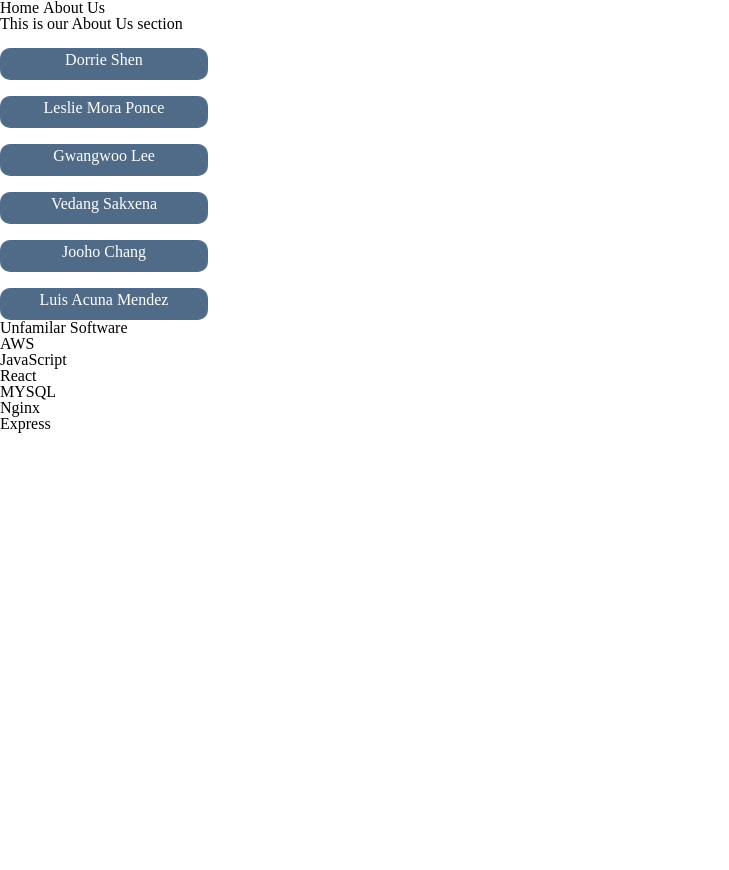
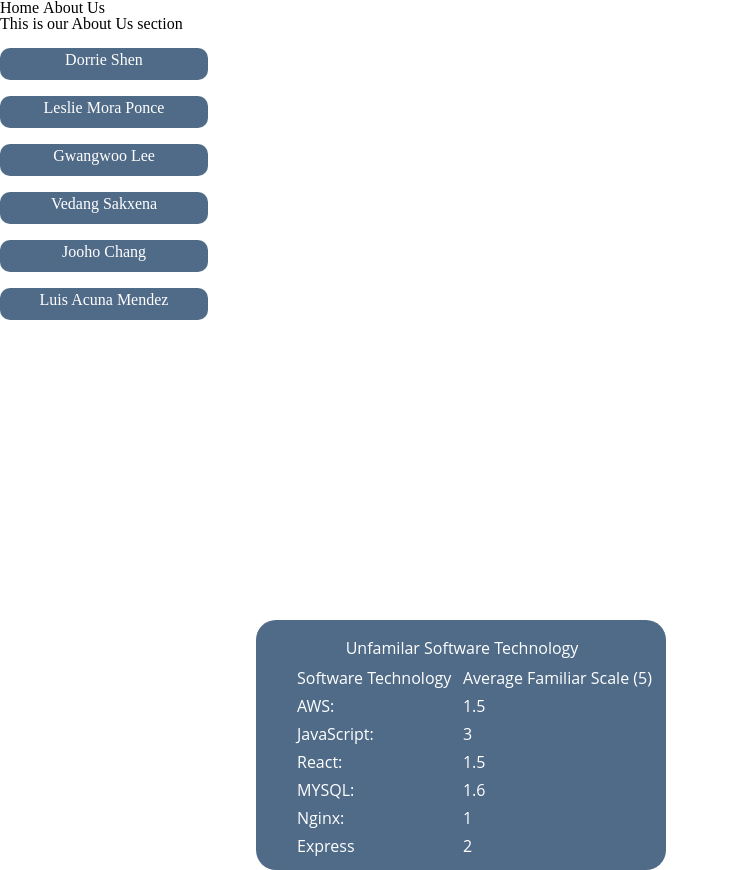
Before and after one commit to jooho2055/Last-Call, a React (Create React App) app in the folder application/client/: page /AboutUs in a window 1280 px wide. Shown: the whole page, without its empty margins (0-729 px from the left). Before the commit the page ends 800 px from the top, so only its background shows below. Built offline with nearby package versions, Linux system fonts and the light colour scheme.

Commit message:
update Familar scale

```diff
--- a/application/client/src/App.css
+++ b/application/client/src/App.css
@@ -138,6 +138,34 @@ ul {
 	top: 220px;
 	text-align: center;
 	transform: translateY(-50%)
+}
 
+/*Familar_part*/
+.unfamilar_title{
+	position: absolute;
+	padding: 20px;
+	text-align: center;
+	left: 17%;
+}
+.unfamilar_table{
+	position: absolute;
+	top: 50px;
+	width: 90%;
+	left: 10%;
+}
+.unfamilar_table th{
+	padding-bottom: 12px;
+	text-align: left;
+}
+.familar_container{
+	position: relative;
+	top: 300px;
+	left: 20%;
+	height: 250px;
+	width: 410px;
+	border-radius: 20px;
+	font-family: 'Open Sans', sans-serif;
+	color: white;
+	background-color: #506b88;
 
 }
--- a/application/client/src/components/Familar.jsx
+++ b/application/client/src/components/Familar.jsx
@@ -1,16 +1,41 @@
+import "../App.css";
 
 export default function Familar(){
 return(
-    <div className="familar_title">
-        <h2 className='unfamilar_title'> Unfamilar Software</h2>
-        <ul>
-            <li>AWS</li>
-            <li>JavaScript</li>
-            <li>React</li>
-            <li>MYSQL</li>
-            <li>Nginx</li>
-            <li>Express</li>
-        </ul>
-    </div>)
+    <div className="familar_container">
+        <h2 className='unfamilar_title'> Unfamilar Software Technology</h2>
+       <br />
+        <table className="unfamilar_table">
+            <tr>
+                <th>Software Technology</th>
+                <th>Average Familiar Scale (5)</th>
+            </tr>
+            <tr>
+                <th>AWS:</th>
+                <th>1.5</th>
+            </tr>
+            <tr>
+                <th>JavaScript:</th>
+                <th>3</th>
+            </tr>
+            <tr>
+                <th>React:</th>
+                <th>1.5</th>
+            </tr>
+            <tr>
+                <th>MYSQL:</th>
+                <th>1.6</th>
+            </tr>
+            <tr>
+                <th>Nginx:</th>
+                <th>1</th>
+            </tr>
+            <tr>
+                <th>Express</th>
+                <th>2</th>
+            </tr>
+        </table>
+    </div>
+    )
 
 }
```
Also changed, not shown: application/client/src/pages/AboutUs.jsx (line endings or trailing spaces).
